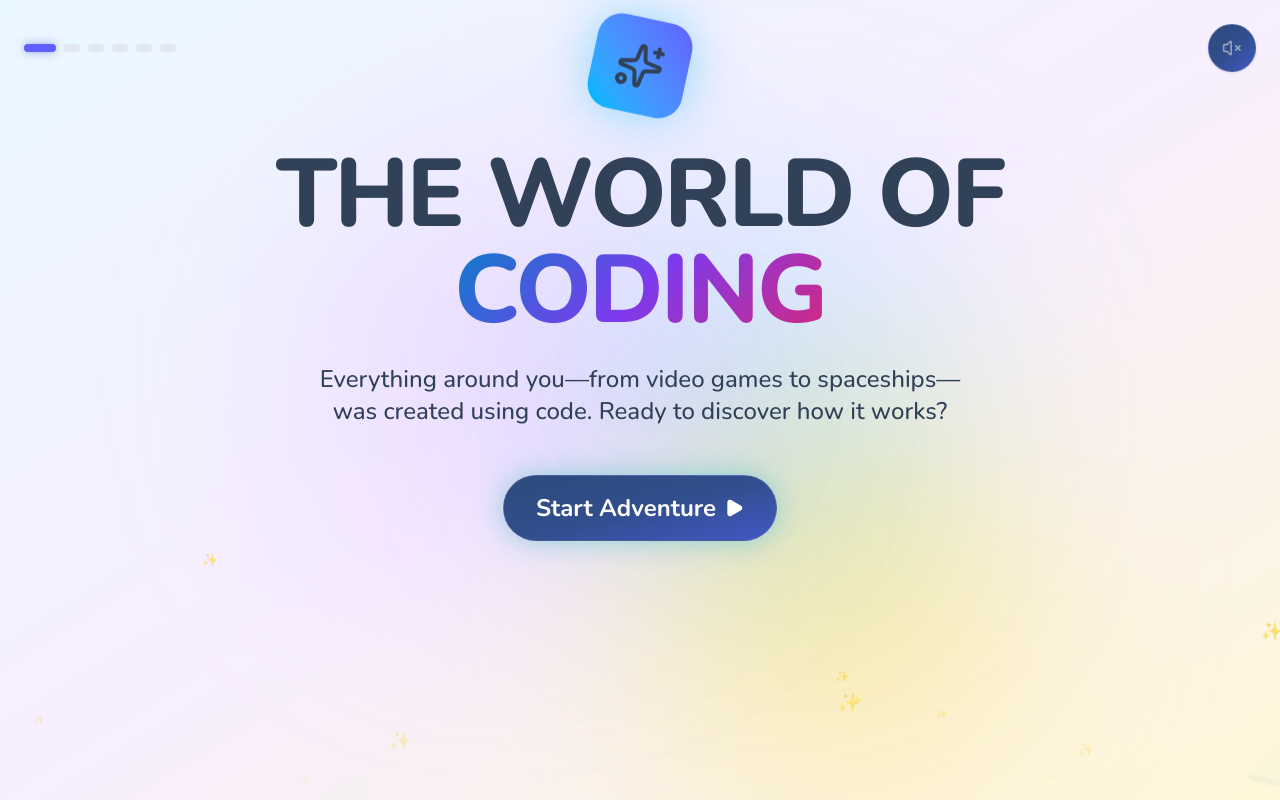
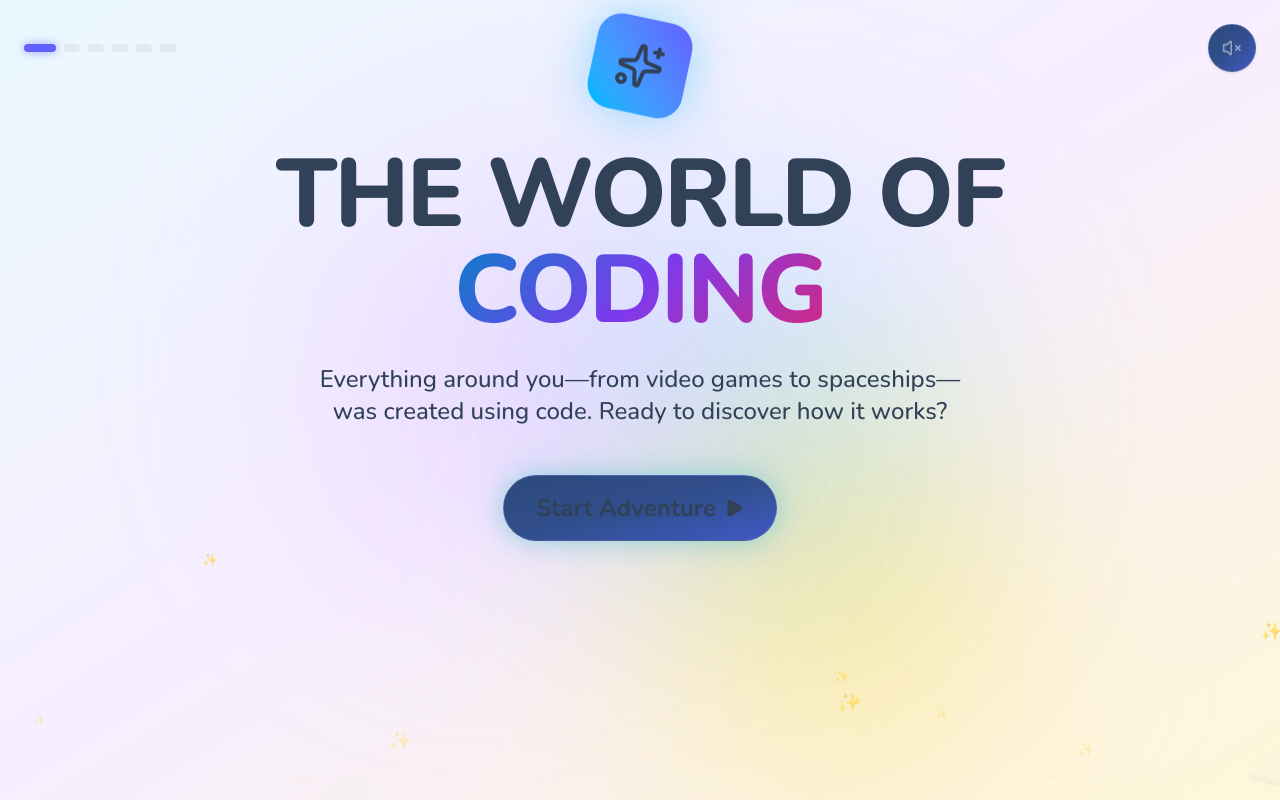
Before and after one commit to ashkam58/demo, a React (Vite) app: page / in a window 1280 px wide. Built offline with nearby package versions, Linux system fonts and the light colour scheme.

Commit message:
Fix layout overflow and text contrast (#1)
Co-authored-by: ashkam58 <ashkam58@github.com>

```diff
--- a/src/index.css
+++ b/src/index.css
@@ -5,3 +5,24 @@
   --font-headings: "Fredoka", ui-sans-serif, system-ui;
   --font-mono: "Fira Code", ui-monospace, SFMono-Regular, monospace;
 }
+
+html,
+body,
+#root {
+  min-height: 100%;
+  margin: 0;
+}
+
+html {
+  overflow-x: hidden;
+}
+
+body {
+  min-width: 320px;
+}
+
+button,
+input,
+textarea {
+  color: inherit;
+}
--- a/src/index.tsx
+++ b/src/index.tsx
@@ -48,7 +48,7 @@ export default function IntegratedApp() {
   }, []);
 
   return (
-    <div className="relative min-h-screen bg-gradient-to-br from-[#EAF8FF] via-[#F7EEFF] to-[#FFF7D8] text-slate-600 overflow-hidden font-sans">
+    <div className="relative min-h-dvh bg-gradient-to-br from-[#EAF8FF] via-[#F7EEFF] to-[#FFF7D8] text-slate-700 overflow-x-hidden font-sans">
 
       {/* Top Navigation for the Integrated App */}
       <div className="fixed top-0 left-0 right-0 pt-4 z-[100] flex justify-center pointer-events-none group">
@@ -75,7 +75,7 @@ export default function IntegratedApp() {
       </div>
 
       {/* Render the current module */}
-      <div className="w-full h-full relative z-0">
+      <div className="w-full min-h-dvh relative z-0">
         <CurrentModuleComponent onComplete={handleModuleComplete} />
       </div>
 
--- a/src/py_builder.tsx
+++ b/src/py_builder.tsx
@@ -26,7 +26,7 @@ const Button = ({ onClick, children, primary = false, className = "", color = "g
       onClick={() => { playSound('pop'); onClick(); }}
       className={`px-8 py-4 rounded-2xl font-bold flex items-center justify-center gap-2 transition-all duration-300 transform hover:-translate-y-1 active:scale-95 ${
         primary
-          ? `bg-gradient-to-r ${baseColor} text-slate-700 shadow-lg`
+          ? `bg-gradient-to-r ${baseColor} text-slate-950 shadow-lg`
           : 'bg-white hover:bg-slate-50 text-slate-700 border border-slate-200 shadow-md'
       } ${className}`}
     >
@@ -36,7 +36,7 @@ const Button = ({ onClick, children, primary = false, className = "", color = "g
 };
 
 // --- The Robot Companion (Py) ---
-const Py = ({ message, mood = 'happy' }: any) => {
+const Py = ({ message }: any) => {
   return (
     <div className="fixed bottom-0 left-0 z-50 group pointer-events-none">
       <div className="pointer-events-auto p-12 -m-4">
@@ -821,7 +821,7 @@ export default function App({ onComplete }: any) {
   }
 
   return (
-    <div className="min-h-screen text-slate-700 font-sans selection:bg-emerald-200 selection:text-slate-900 pb-32">
+    <div className="bright-bg text-slate-700 font-sans selection:bg-emerald-200 selection:text-slate-900">
       <div className="cyber-grid-light"></div>
 
       {/* Navigation / Progress Bar */}
@@ -855,7 +855,7 @@ export default function App({ onComplete }: any) {
       </nav>
 
       {/* Main Content Area */}
-      <main className="pt-32 px-6 flex flex-col items-center min-h-[70vh] relative z-10 w-full max-w-7xl mx-auto">
+      <main className="pt-28 pb-8 px-6 flex flex-col items-center min-h-dvh relative z-10 w-full max-w-7xl mx-auto">
 
         <div className="w-full flex-1 flex flex-col items-center justify-center">
 
--- a/src/web_builder.tsx
+++ b/src/web_builder.tsx
@@ -1,6 +1,6 @@
 import { useState, useEffect } from 'react';
 import {
-  Bot, Sparkles, Code, Paintbrush, Layers, Power,
+  Sparkles, Code, Paintbrush, Layers, Power,
   ChevronRight, ArrowRight,
   Monitor, LayoutTemplate, Keyboard
 } from 'lucide-react';
@@ -20,7 +20,7 @@ const Button = ({ onClick, children, primary = false, className = "" }: any) =>
     onClick={() => { playSound('pop'); onClick(); }}
     className={`px-6 py-3 rounded-2xl font-bold flex items-center justify-center gap-2 transition-all duration-300 transform active:scale-95 ${
       primary
-        ? 'bg-gradient-to-r from-blue-500 to-indigo-600 text-slate-700 shadow-lg hover:shadow-blue-500/30 hover:-translate-y-1'
+        ? 'bg-gradient-to-r from-blue-500 to-indigo-600 text-white shadow-lg hover:shadow-blue-500/30 hover:-translate-y-1'
         : 'bg-white hover:bg-slate-50 text-slate-700 shadow-md border border-slate-200'
     } ${className}`}
   >
@@ -29,7 +29,7 @@ const Button = ({ onClick, children, primary = false, className = "" }: any) =>
 );
 
 // --- The Robot Companion (Byte) ---
-const Byte = ({ message, mood = 'happy' }: any) => {
+const Byte = ({ message }: any) => {
   return (
     <div className="fixed bottom-0 left-0 z-50 group pointer-events-none">
       <div className="pointer-events-auto p-12 -m-4">
@@ -99,7 +99,7 @@ const SceneAnatomy = ({ onComplete }: any) => {
           </div>
 
           {/* Hero Section */}
-          <div className={cssOn ? 'p-12 bg-gradient-to-br from-indigo-900 to-purple-900 text-slate-700 relative overflow-hidden' : 'p-4 bg-white text-black'}>
+          <div className={cssOn ? 'p-12 bg-gradient-to-br from-indigo-900 to-purple-900 text-white relative overflow-hidden' : 'p-4 bg-white text-black'}>
             {cssOn && <div className="absolute top-0 right-0 w-64 h-64 bg-pink-500 rounded-full mix-blend-multiply filter blur-3xl opacity-50 animate-blob"></div>}
             <h2 className={cssOn ? 'text-5xl font-black mb-4 relative z-10' : 'text-2xl font-bold font-serif'}>
               Learn to Code Today
@@ -612,7 +612,7 @@ export default function App({ onComplete }: any) {
   }
 
   return (
-    <div className="sunrise-bg text-slate-900 font-sans selection:bg-pink-300 selection:text-slate-900 pb-32">
+    <div className="sunrise-bg text-slate-900 font-sans selection:bg-pink-300 selection:text-slate-900">
 
       {/* Navigation / Progress Bar */}
       <nav className="fixed top-0 left-0 w-full z-50 p-6 flex justify-between items-center pointer-events-none">
@@ -643,7 +643,7 @@ export default function App({ onComplete }: any) {
       </nav>
 
       {/* Main Content Area */}
-      <main className="pt-32 px-6 flex flex-col items-center min-h-[70vh] relative z-10 w-full max-w-7xl mx-auto">
+      <main className="pt-28 pb-8 px-6 flex flex-col items-center min-h-dvh relative z-10 w-full max-w-7xl mx-auto">
 
         {/* Floating Decorative Elements */}
         <div className="absolute top-40 left-20 animate-float opacity-40 pointer-events-none text-indigo-300">
```
